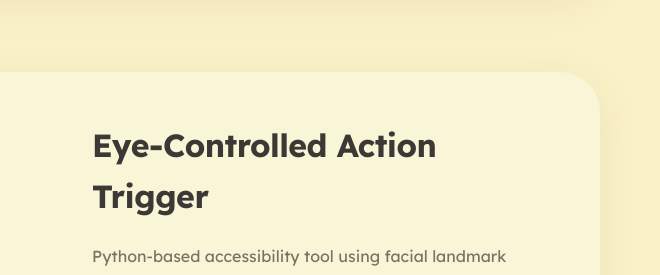
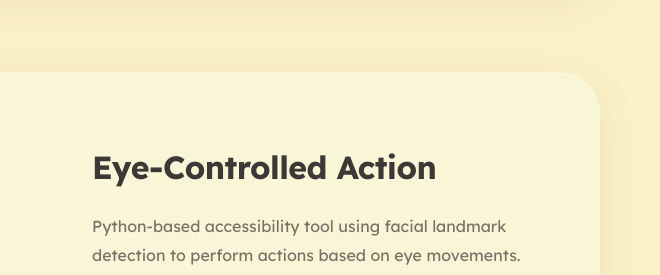
Before and after one commit to CuteJJ/CuteJJ.github.io, a plain HTML site: page index.html in a window 1280 px wide. Shown: the part 2360-2635 px from the top of the page, 620-1280 px from the left. Drawn offline with nearby package versions, Linux system fonts and the light colour scheme.

Commit message:
Showcase

```diff
--- a/index.html
+++ b/index.html
@@ -158,7 +158,7 @@
                         alt="Eye-Controlled Action Trigger">
                 </div>
                 <div class="project-content">
-                    <h3>Eye-Controlled Action Trigger</h3>
+                    <h3>Eye-Controlled Action </h3>
                     <p>Python-based accessibility tool using facial landmark detection to perform actions based on eye
                         movements.</p>
                     <div class="project-tools">
```
